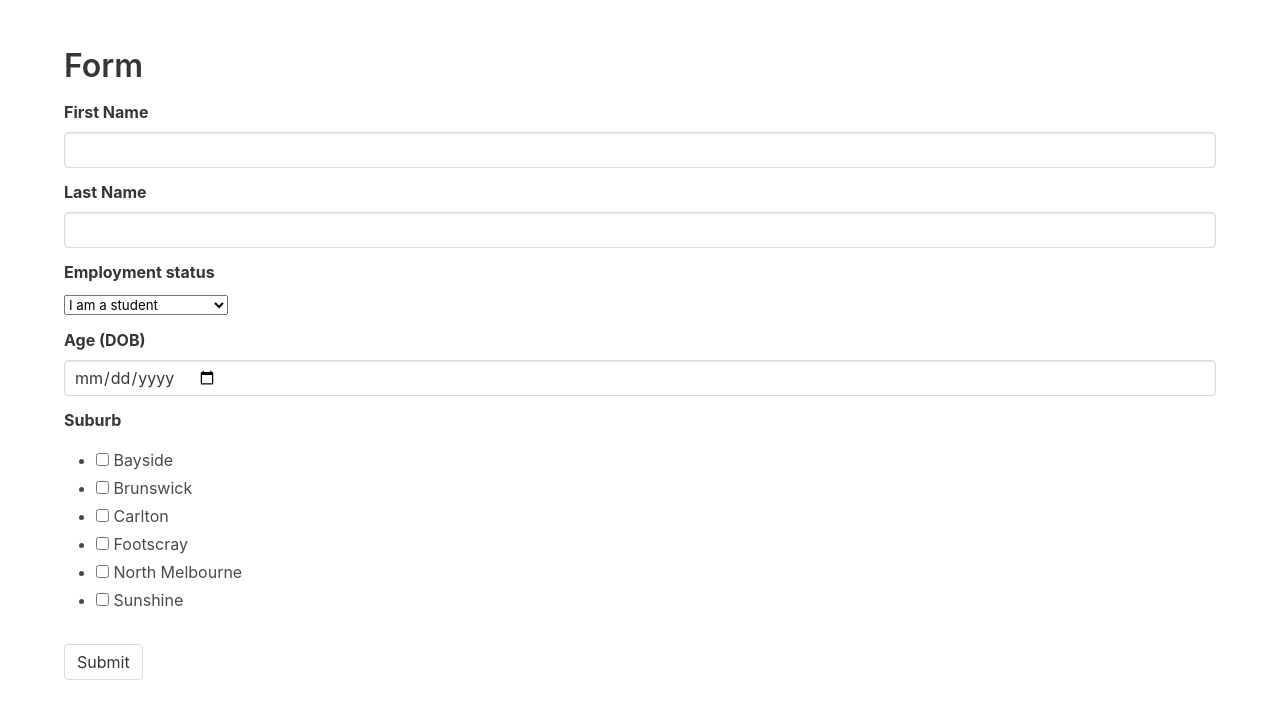
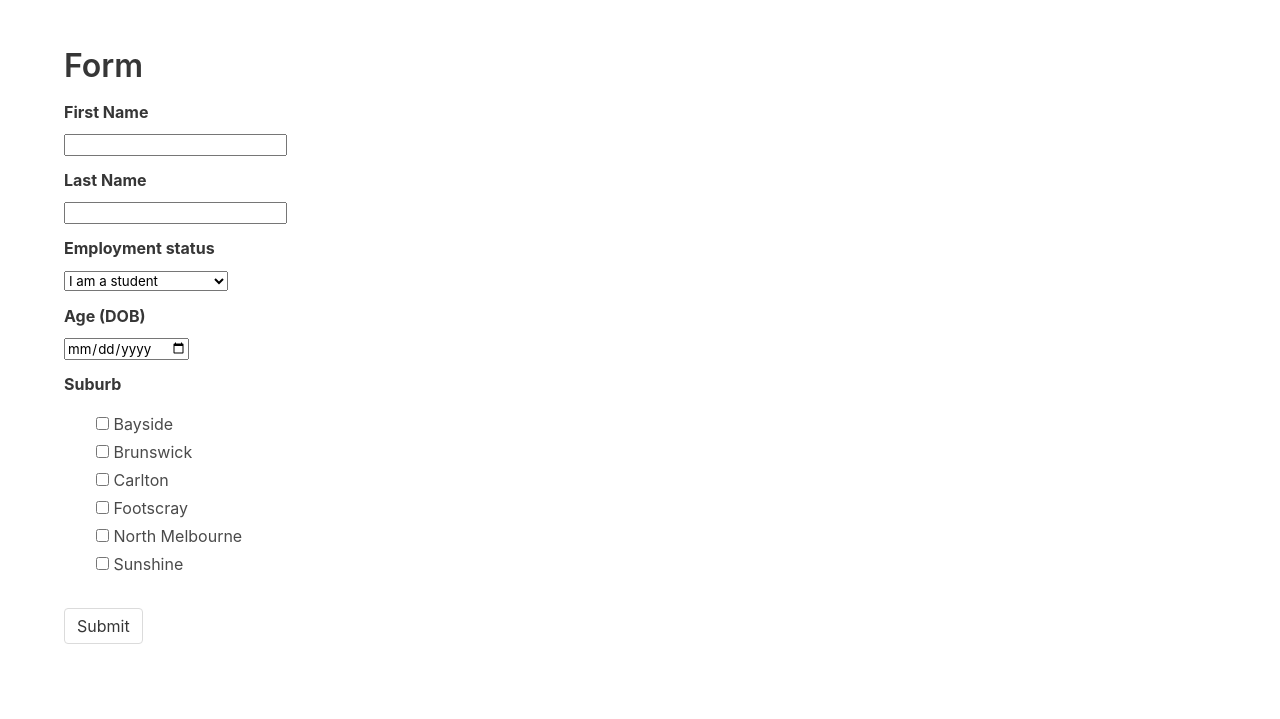
Before and after one commit to danielc92/django-sandbox-2, a Django app: page /emp/make/manual/ in a window 1280 px wide. Shown: the top 719 px of the page. Run offline with Django 3.2, Linux system fonts and the light colour scheme; data comes from the database, SQL or seed files in the repository; some libraries are stand-ins or nearby versions.

Commit message:
Adjusted manual form

```diff
--- a/poll/views.py
+++ b/poll/views.py
@@ -84,9 +84,9 @@ def make_emp_manual(request):
             return HttpResponse('Success')
 
         else:
+
             errors = form.errors
             print(errors)
-            return HttpResponse('Error')
 
     else:
 
--- a/templates/base.html
+++ b/templates/base.html
@@ -8,7 +8,7 @@
     <script defer src="https://use.fontawesome.com/releases/v5.3.1/js/all.js"></script>
     <style>
       ul {
-        list-style-type: none;
+        list-style-type: none !important;
       }
     </style>
   </head>
--- a/templates/manual-form.html
+++ b/templates/manual-form.html
@@ -10,11 +10,11 @@
         {{ form.non_field_errors }}
 
         <label for="{{ form.first.id_for_label }}" class="label">First Name</label>
-        <input type="text" id="{{ form.first.id_for_label }}" class="input">
+        {{ form.first }}
         <p class="help has-text-danger">{{ form.first.errors }}</p>
 
         <label for="{{ form.last.id_for_label }}" class="label">Last Name</label>
-        <input type="text" id="{{ form.last.id_for_label }}" class="input">
+        {{ form.last }}
         <p class="help has-text-danger">{{ form.last.errors }}</p>
 
         <label for="{{ form.emp_status.id_for_label }}" class="label">Employment status</label>
@@ -22,7 +22,7 @@
         <p class="help has-text-danger">{{ form.emp_status.errors }}</p>
 
         <label for="{{ form.age.id_for_label }}" class="label">Age (DOB)</label>
-        <input type="date" id="{{ form.age.id_for_label }}" class="input">
+        {{ form.age }}
         <p class="help has-text-danger">{{ form.age.errors }}</p>
 
         <label for="{{ form.suburb.id_for_label }}" class="label">Suburb</label>
```
